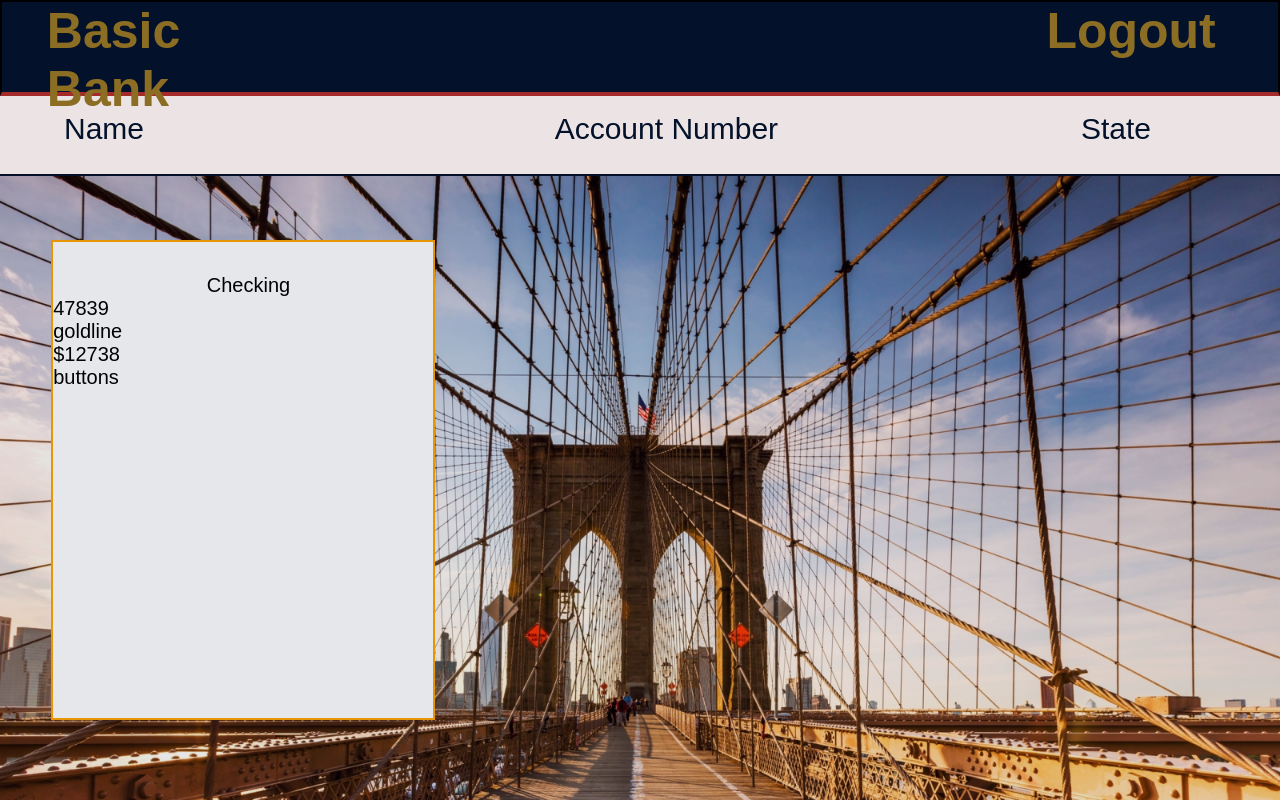
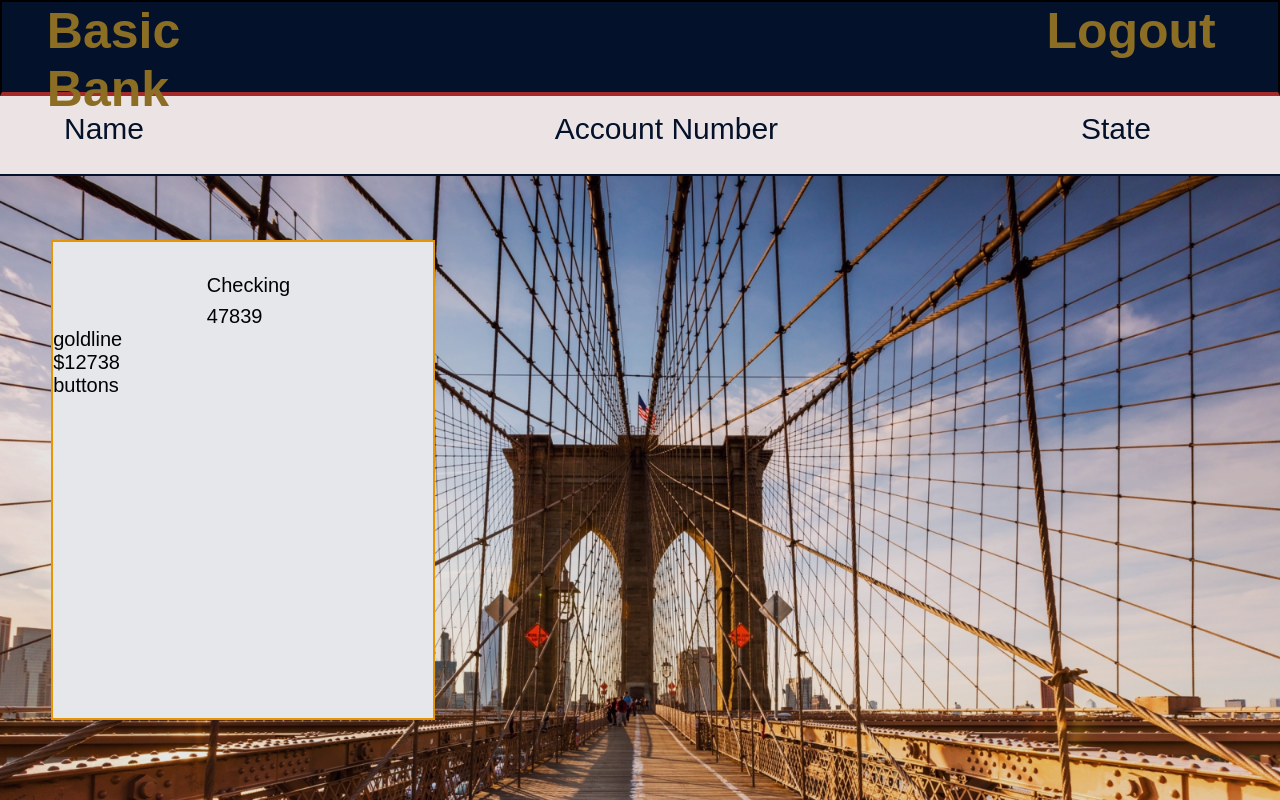
Before and after one commit to cyberstizz/basicbank, a React (Create React App) app: page /accounts in a window 1280 px wide. Built offline with nearby package versions, Linux system fonts and the light colour scheme; no server answers.

Commit message:
added margins to the account number

```diff
--- a/src/components/AccountCard.css
+++ b/src/components/AccountCard.css
@@ -20,5 +20,7 @@
 }
 
 .accountNumber{
+    margin-left: 12vw;
+    margin-top: 1vh;
 
 }
```
